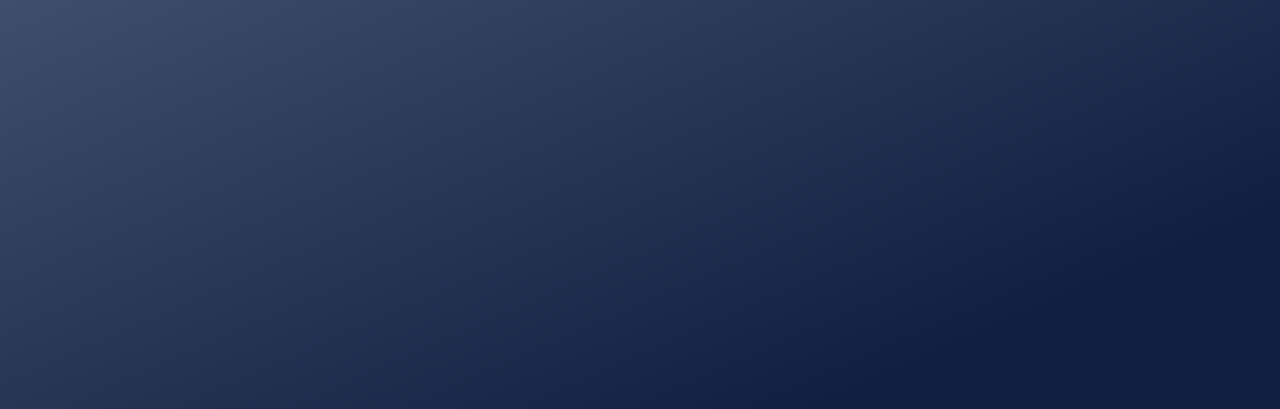
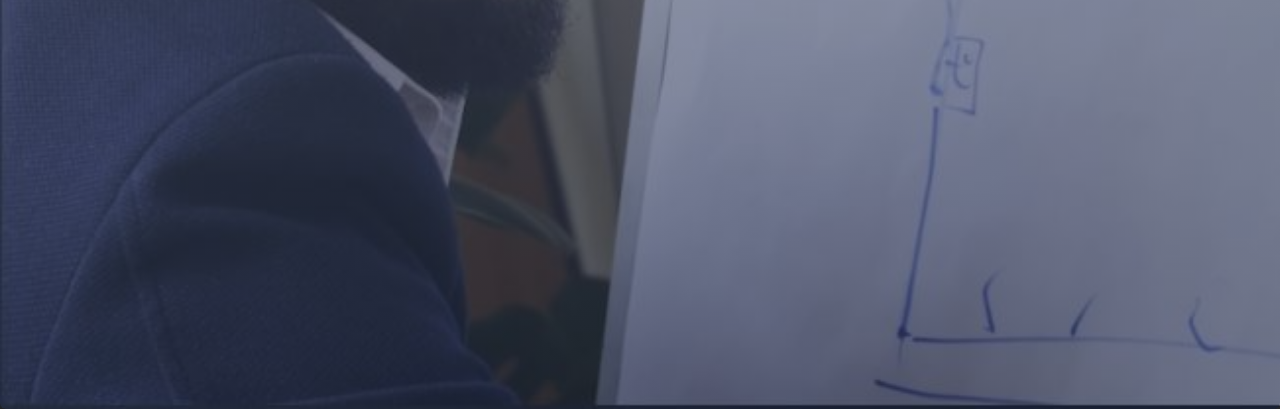
Before and after one commit to dworker863/alemtechno, a website: page assets/index.html in a window 1280 px wide. Shown: the part 391-800 px from the top of the page. Drawn offline with Linux system fonts and the light colour scheme.

Commit message:
Header. Mobile and Desctop

```diff
--- a/assets/index.html
+++ b/assets/index.html
@@ -10,6 +10,7 @@
 </head>
 <body>
 <header>
+  <div class="layer-overlay">
     <nav class="navbar fixed-top navbar-expand-md navbar-dark">
       <div class="container container-custom">
         <a href="#" class="navbar-brand mr-auto">
@@ -47,6 +48,7 @@
         </div>
       </div>
     </div>
+  </div>
 </header>
 
 <script src="js/scripts.min.js"></script>
--- a/assets/scss/_media.scss
+++ b/assets/scss/_media.scss
@@ -1,4 +1,8 @@
 @media (min-width: 768px) {
+  header {
+    background-image: url(../images/header_bg.png);
+    background-size: cover;
+  }
 
   .navbar-collapse {
     position: static;
--- a/assets/scss/styles.scss
+++ b/assets/scss/styles.scss
@@ -9,6 +9,14 @@ header {
   height: 100vh;
   background: linear-gradient(156.33deg, #495877 16.34%, #101F3F 85.9%);
   box-shadow: 0px 10px 15px rgba(75, 86, 110, 0.09), 0px 7px 25px rgba(75, 86, 110, 0.11), 0px 5px 25px rgba(75, 86, 110, 0.15);
+}
+
+.layer-overlay {
+
+  height: 100vh;
+  background: linear-gradient(156.33deg, rgba(73, 88, 119, 0.5) 16.34%, rgba(16, 31, 63, 0.5) 85.9%);
+  box-shadow: 0px 10px 15px rgba(75, 86, 110, 0.03), 0px 7px 25px rgba(75, 86, 110, 0.03), 0px 5px 25px rgba(75, 86, 110, 0.07);
+  border-radius: 6px;
 }
 
 .navbar-brand {
```
Also changed, not shown: assets/css/styles.css. Lines whose indentation alone changed are shown as unchanged.
